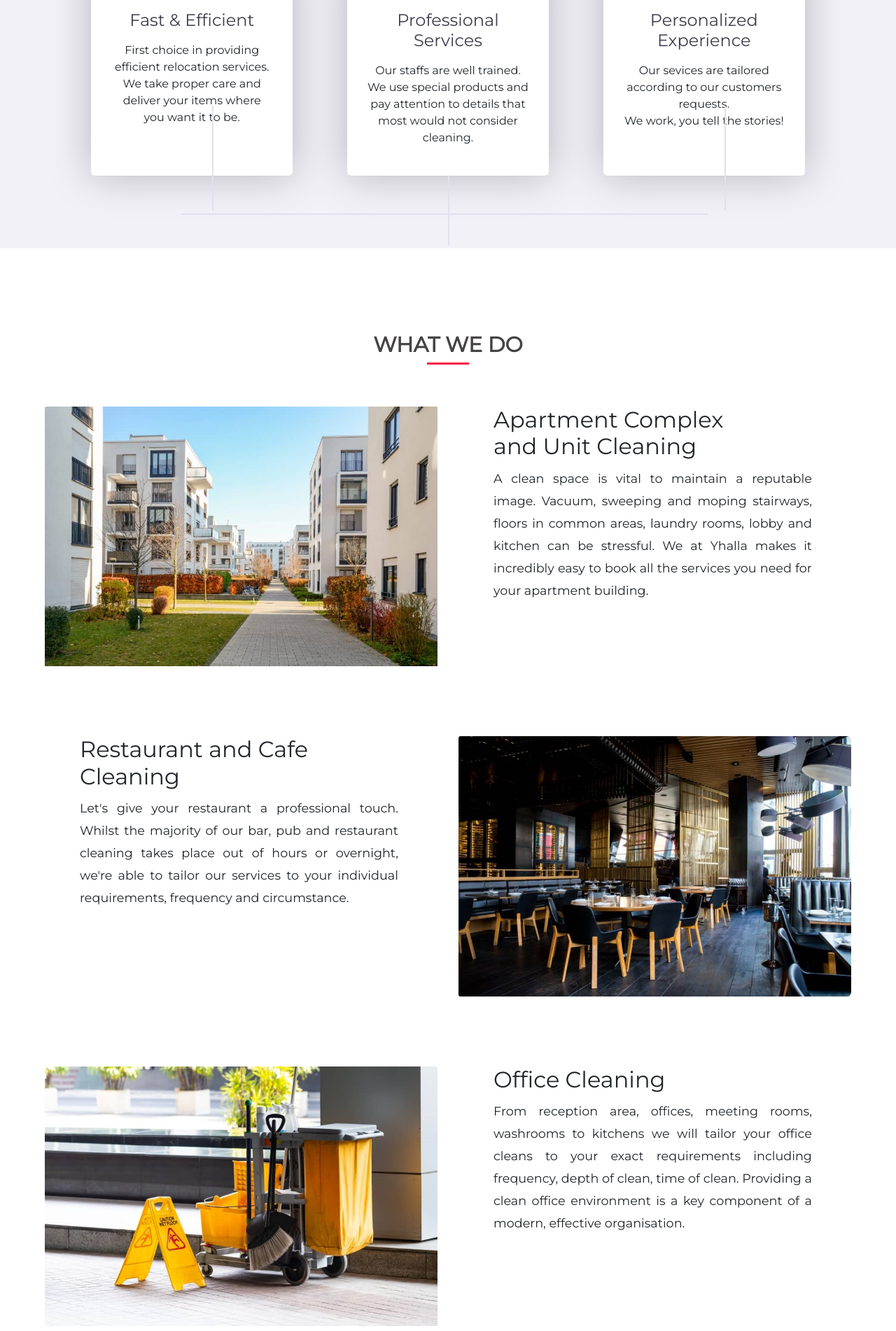
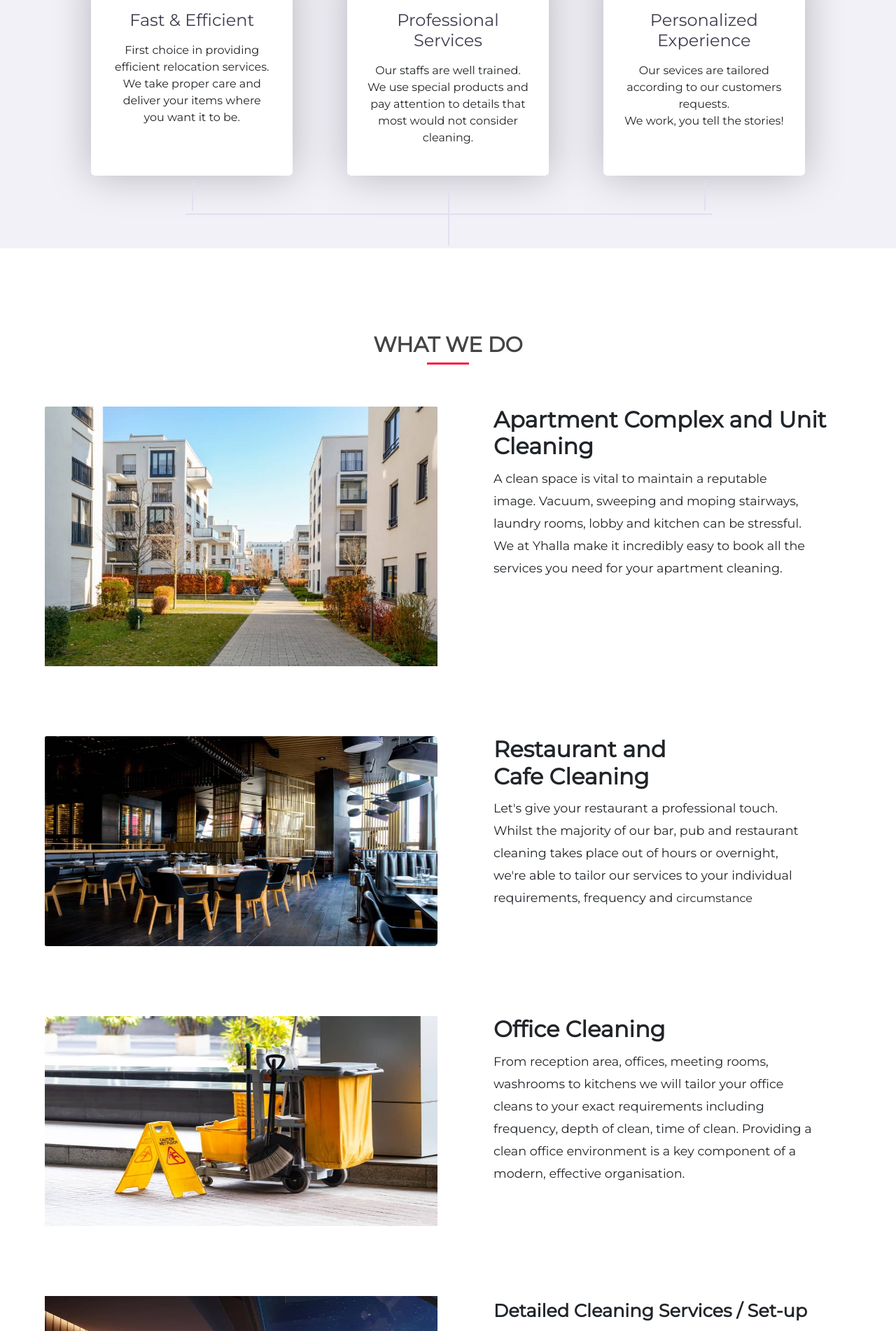
Before and after one commit to WootlabInnovations/yhallamovers, a PHP site: page / in a window 1280 px wide. Shown: the part 791-2693 px from the top of the page at 70% size. Run offline with PHP 8.4, Linux system fonts and the light colour scheme; some libraries are stand-ins or nearby versions.

Commit message:
Final Commit

```diff
--- a/css/style.css
+++ b/css/style.css
@@ -183,7 +183,7 @@
 	position: absolute;
 	left: 50%;
 	bottom: -100px;
-	height: 100px;
+	height: 80px;
 	border-left: 2px solid #e2e0ee;
 }
 
@@ -191,9 +191,9 @@
 #services .card__3::after {
 	content: " ";
 	position: absolute;
-	left: 60%;
+	left: 50%;
 	bottom: -50px;
-	height: 150px;
+	height: 40px;
 	border-left: 2px solid #e2e0ee;
 }
 ul.card__1, ul.card__2,ul.card__3{
@@ -202,7 +202,7 @@
 #services::before {
 	content: " ";
 	position: absolute;
-	left: 50%;
+	left: 50.5%;
 	bottom: 48px;
 	width: 58.8%;
 	border-top: 2px solid #e2e0ee;
@@ -232,6 +232,7 @@
 
 .services_img {
 	width: 100%;
+	height: 300px;
 }
 
 .column {
@@ -263,10 +264,10 @@
 
 .our_services__title {
 	font-size: 2rem;
-	font-weight: ;
-	width: 80%;
+	width: 100%;
 	padding-left: 50px;
 	margin-bottom: 10px !important;
+
 }
 
 .our_services__text {
@@ -274,7 +275,7 @@
 	padding-left: 50px;
 	font-size: 1.1rem;
 	line-height: 2rem;
-	text-align: justify;
+	/* text-align: left; */
 }
 /* - - - - - SLIDER BUTTON STYLES - - - - - */
 
@@ -506,6 +507,10 @@
 }
 
 @media screen and (max-width: 645px) {
+	.our_services__title{
+		margin-top: 30px;
+		font-size: 1.65rem;
+	}
 	header h1 {
 		text-align: center;
 		display: block;
--- a/index.html
+++ b/index.html
@@ -124,24 +124,24 @@
                         <img class="img-fluid" src="images/apartment.jpeg" alt="">
                     </div>
                     <div class="col-lg-6  col-sm-12">
-                        <h2 class="our_services__title">Apartment Complex and Unit Cleaning</h2>
-                        <p class="our_services__text">A clean space is vital to maintain a reputable image. Vacuum, sweeping and moping stairways, floors in common areas,
-                            laundry rooms, lobby and kitchen can be stressful.
-                            We at Yhalla makes it incredibly easy to
-                            book all the services you need for your apartment building.
+                        <h2 class="our_services__title"><strong>Apartment Complex and Unit Cleaning</strong></h2>
+                        <p class="our_services__text">A clean space is vital to maintain a reputable image. Vacuum, sweeping and moping stairways, laundry rooms, lobby and kitchen can be stressful.
+                            We at Yhalla make it incredibly easy to
+                            book all the services you need for your apartment cleaning.
                         </p>
                     </div>
                 </div>
 
                 <div class="row mt-100">
-                    <div class="col-lg-6 d-flex column">
-                        <h2 class="our_services__title">Restaurant and Cafe Cleaning</h2>
-                        <p class="our_services__text">Let's give your restaurant a professional touch. Whilst the majority of our bar, pub and restaurant cleaning takes place out of hours or overnight,
-                            we're able to tailor our services to your individual requirements, frequency and circumstance.</p>
-                    </div>
                     <div class="col-lg-6 d-flex">
                         <img class="services_img" src="images/restaurant.jpeg" alt="">
                     </div>
+                    <div class="col-lg-6 d-flex column">
+                        <h2 class="our_services__title"><strong><span style="font-size: 2rem;"></span>Restaurant and <br> Cafe Cleaning</span></Restaurant></strong></h2>
+                        <p class="our_services__text">Let's give your restaurant a professional touch. Whilst the majority of our bar, pub and restaurant cleaning takes place out of hours or overnight,
+                            we're able to tailor our services to your individual requirements, frequency and <span style="font-size: 1rem;">circumstance</span></p>
+                    </div>
+
                 </div>
 
                 <div class="row mt-100">
@@ -149,23 +149,42 @@
                         <img class="services_img" src="images/office.jpeg" alt="">
                     </div>
                     <div class="col-lg-6 d-flex column">
-                        <h2 class="our_services__title">Office Cleaning</h2>
+                        <h2 class="our_services__title"><strong> <span style="font-size: 2rem;"> Office Cleaning</span></strong></h2>
                         <p class="our_services__text">From reception area, offices, meeting rooms, washrooms to kitchens we will tailor your office cleans
                              to your exact requirements including frequency, depth of clean, time of clean. Providing a clean office environment is a key component of a modern,
                              effective organisation.</p>
                     </div>
                 </div>
+                <div class="row mt-100">
+                    <div class="col-lg-6 d-flex">
+                        <img class="services_img" src="images/Detailed_Cleaning.jpeg" alt="">
+                    </div>
+                    <div class="col-lg-6 d-flex column">
+                        <h2 class="our_services__title"><strong><span style="font-size: 1.6rem;">Detailed Cleaning Services / Set-up</span></strong></h2>
+                        <p class="our_services__text">We offer detailed cleaning in every area of every part of a building. Our deatailed cleaning service is such that we leave nothing but sparkles in your home.</p>
+                    </div>
+                </div>
+                <div class="row mt-100">
+                    <div class="col-lg-6 d-flex">
+                        <img class="services_img" src="images/move_in_out.jpeg" alt="">
+                    </div>
+                    <div class="col-lg-6 d-flex column">
+                        <h2 class="our_services__title"><strong> <span style="font-size: 1.6rem;">Move-In/Move-Out & Deep Cleaning</span></strong></h2>
+                        <p class="our_services__text">Our relocation services are such that we help clients move into their new homes or move out of their former homes with deep and sparkling cleaning services. </p>
+                    </div>
+                </div>
 
                 <div class="row mt-100">
-                    <div class="col-lg-6 d-flex column">
-                        <h2 class="our_services__title">Residential and Decontamination and Disinfection</h2>
-                        <p class="our_services__text">We are commited to provide efficient fumigation, pest control, installation of deterrent systems,
-                            fumigation services to our customers using international standards.</p>
-                    </div>
-
                     <div class="col-lg-6 d-flex">
                         <img class="services_img" src="images/disinfect.jpeg" alt="">
                     </div>
+                    <div class="col-lg-6 d-flex column">
+                        <h2 class="our_services__title"><strong><span style="font-size: 1.65rem;">Residential&nbsp & Commercial Decontamination and Disinfection</span></strong></h2>
+                        <p class="our_services__text">We are commited to provide efficient fumigation, pest control and installation of deterrent systems
+                             services to our customers using international standards.</p>
+                    </div>
+
+
                 </div>
 
                 <div class="row mt-100 mb-100">
@@ -173,10 +192,9 @@
                         <img class="services_img" src="images/post_construct.jpeg" alt="">
                     </div>
                     <div class="col-lg-6 d-flex column">
-                        <h2 class="our_services__title">Post Construction</h2>
+                        <h2 class="our_services__title"><strong>Post Construction finishings</strong></h2>
                         <p class="our_services__text">There are many tasks to complete to ensure your transition into your new building is a smooth one.
-                            Our post construction services ensure a comprehensive close-out to all parts of your parts. Some of which
-                            include:
+                            Our post construction services ensure a comprehensive close-out to all parts of your building.
                         </p>
                         <!-- <ul>
                             <li>Post-project review</li>
```
Also changed, not shown: images/Detailed_Cleaning.jpeg (added), images/move_in_out.jpeg (added).
